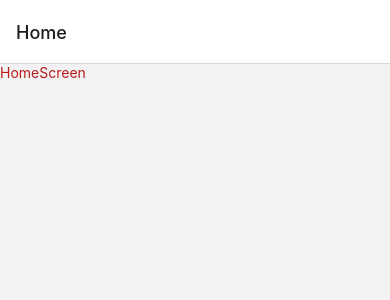
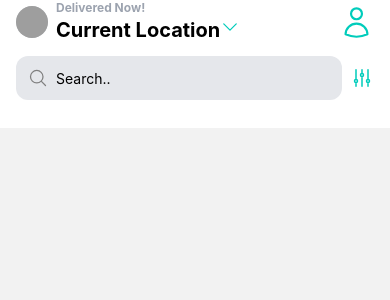
Before and after one commit to joelket23/deliveroo, a React Native app: screen /Home in a window 390 px wide. Shown: the top 300 px of the page. Built offline with nearby package versions, Linux system fonts and the light colour scheme; grey boxes are pictures that could not be loaded.

Commit message:
Home page header ready ✅

```diff
--- a/package.json
+++ b/package.json
@@ -16,8 +16,10 @@
     "nativewind": "^2.0.11",
     "react": "18.2.0",
     "react-native": "0.71.8",
+    "react-native-heroicons": "^3.2.0",
     "react-native-safe-area-context": "4.5.0",
     "react-native-screens": "~3.20.0",
+    "react-native-svg": "^13.9.0",
     "tailwindcss": "^3.3.2"
   },
   "devDependencies": {
--- a/screens/HomeScreen.js
+++ b/screens/HomeScreen.js
@@ -1,12 +1,51 @@
-import { View, Text } from 'react-native'
-import React from 'react'
+import { View, Text, SafeAreaView, Image, TextInput } from 'react-native';
+import React, { useLayoutEffect } from 'react';
+import { useNavigation } from '@react-navigation/native';
+import {
+  ChevronDownIcon,
+  UserIcon,
+  MagnifyingGlassIcon,
+  AdjustmentsVerticalIcon,
+} from 'react-native-heroicons/outline';
 
 const HomeScreen = () => {
+  const navigation = useNavigation();
+
+  useLayoutEffect(() => {
+    navigation.setOptions({
+      headerShown: false,
+    });
+  }, []);
   return (
-    <View>
-      <Text className='text-red-700'>HomeScreen</Text>
-    </View>
-  )
-}
+    <SafeAreaView className="bg-white pb-5">
+      {/* header */}
+      <View className="flex-row pd-3 items-center mx-4 space-x-2 mb-3">
+        <Image
+          source={{ uri: 'https://links.papareact.com/wru' }}
+          className="h-7 w-7 bg-gray-300 p-4 rounded-full"
+        />
+        <View className="flex-1">
+          <Text className="font-bold text-gray-400 text-xs">
+            Delivered Now!
+          </Text>
+          <Text className="font-bold text-xl">
+            Current Location
+            <ChevronDownIcon size={20} color="#00CCBB" />
+          </Text>
+        </View>
+        <UserIcon size={35} color="#00CCBB" />
+      </View>
 
-export default HomeScreen
+      {/* search */}
+      <View className="flex-row items-center space-x-2 pb-2 mx-4">
+        <View className="flex-row flex-1 space-x-2 bg-gray-200 p-3 rounded-xl">
+          <MagnifyingGlassIcon color="gray" size={20} />
+          <TextInput placeholder="Search.." keyboardType="default" />
+        </View>
+        <AdjustmentsVerticalIcon color="#00CCBB" />
+      </View>
+    </SafeAreaView>
+  );
+};
+
+export default HomeScreen;
```
Also changed, not shown: 1 other file (tests, documents, lock files or other folders).
